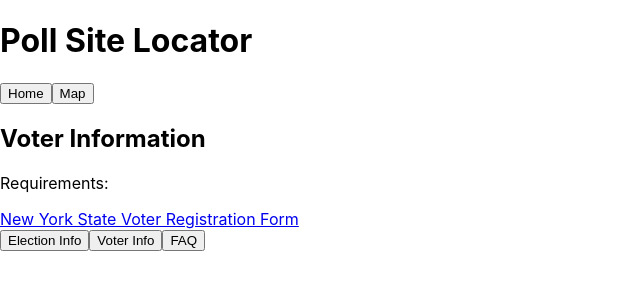
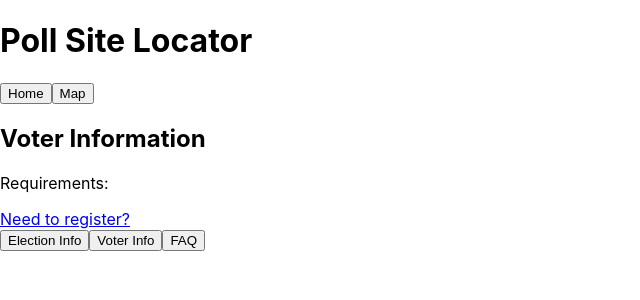
Before and after one commit to Kayrod23/hackathon_project, a React (Create React App) app: page /voterInfo in a window 1280 px wide. Shown: the top 300 px of the page, without its empty margins (0-640 px from the left). Built offline with nearby package versions, Linux system fonts and the light colour scheme.

Commit message:
add changes

```diff
--- a/src/Pages/ElectionInfo.js
+++ b/src/Pages/ElectionInfo.js
@@ -4,7 +4,7 @@ export default function ElectionInfo() {
       <h1>Election Info</h1>
       <section className="DisplayInfo">
         <a href="https://www.vote.nyc/elections">
-          Check Current Locations
+          Check Current Elections
         </a>
         <p>Poll Hours: 6am - 9pm</p>
       </section>
--- a/src/Pages/VoterInfo.js
+++ b/src/Pages/VoterInfo.js
@@ -8,7 +8,7 @@ export default function VoterInfo() {
       <p>Requirements: {VoterInfo.VoterRequirements}</p>
       <section className="userInfo">
        <a href="https://www.elections.ny.gov/NYSBOE/download/voting/voteregform-eng-fillable.pdf">
-       New York State Voter Registration Form
+       Need to register?
        </a>
       </section>
     </div>
```
